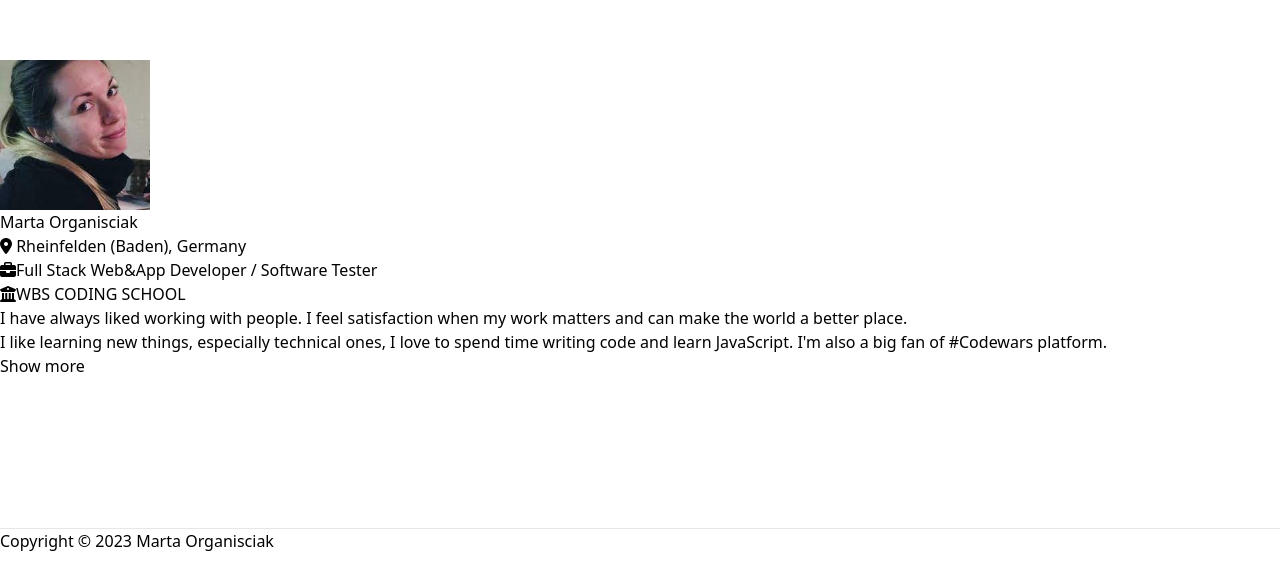
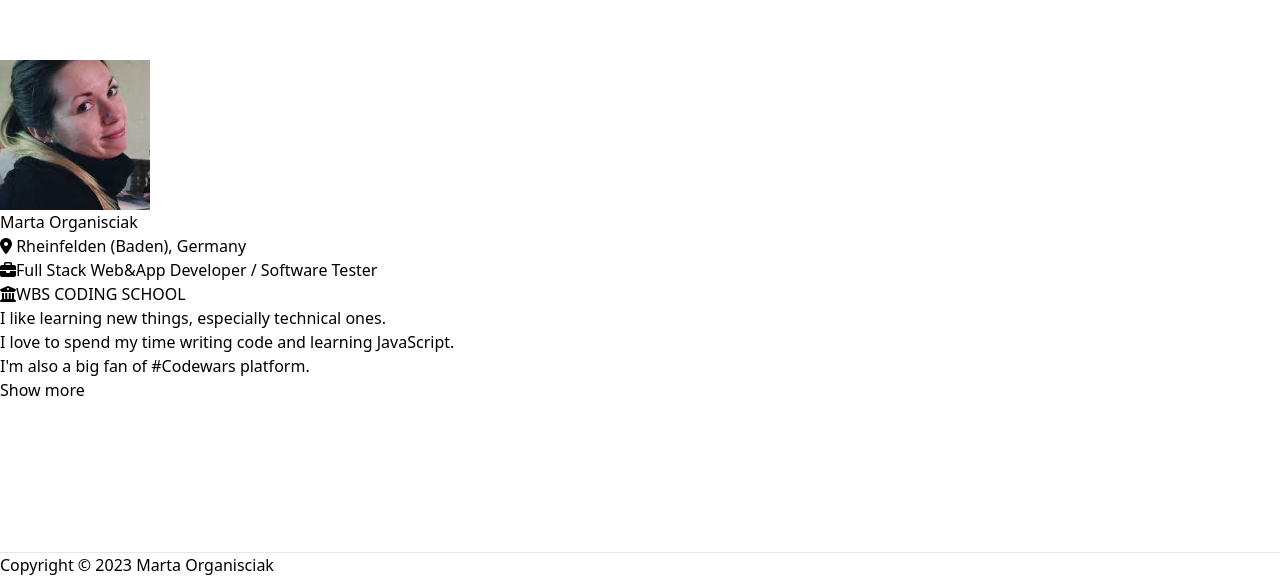
Before and after one commit to martao7/Portfolio, a React (Vite) app: page /profile in a window 1280 px wide. Shown: the part 608-1185 px from the top of the page. Before the commit the page ends 1161 px from the top, so only its background shows below. Built offline with nearby package versions, Linux system fonts and the light colour scheme.

Commit message:
about me

```diff
--- a/src/components/Profile.jsx
+++ b/src/components/Profile.jsx
@@ -116,17 +116,18 @@ export default function Profile() {
                   <div className="flex flex-wrap justify-center">
                     <div className="w-full lg:w-9/12 px-4">
                       <p className="mb-4 text-lg leading-relaxed text-gray-800">
-                        I have always liked working with people. I feel
+                        {/* I have always liked working with people. I feel
                         satisfaction when my work matters and can make the world
-                        a better place. <br></br>
+                        a better place. <br></br> */}
                         {/* As a kindergarten teacher I developed my
                             interpersonal skills. I realized how important is for
                             the success of the entire team the good communication
                             within the team. Working as a kindergarten teacher gave
                             me great satisfaction, but I missed the opportunity to
                             learn new technical skills.  */}
-                        I like learning new things, especially technical ones, I
-                        love to spend time writing code and learn JavaScript.
+                        I like learning new things, especially technical ones.{" "}
+                        <br></br>I love to spend my time writing code and
+                        learning JavaScript. <br></br>
                         I'm also a big fan of #Codewars platform.
                       </p>
                       <a
```
